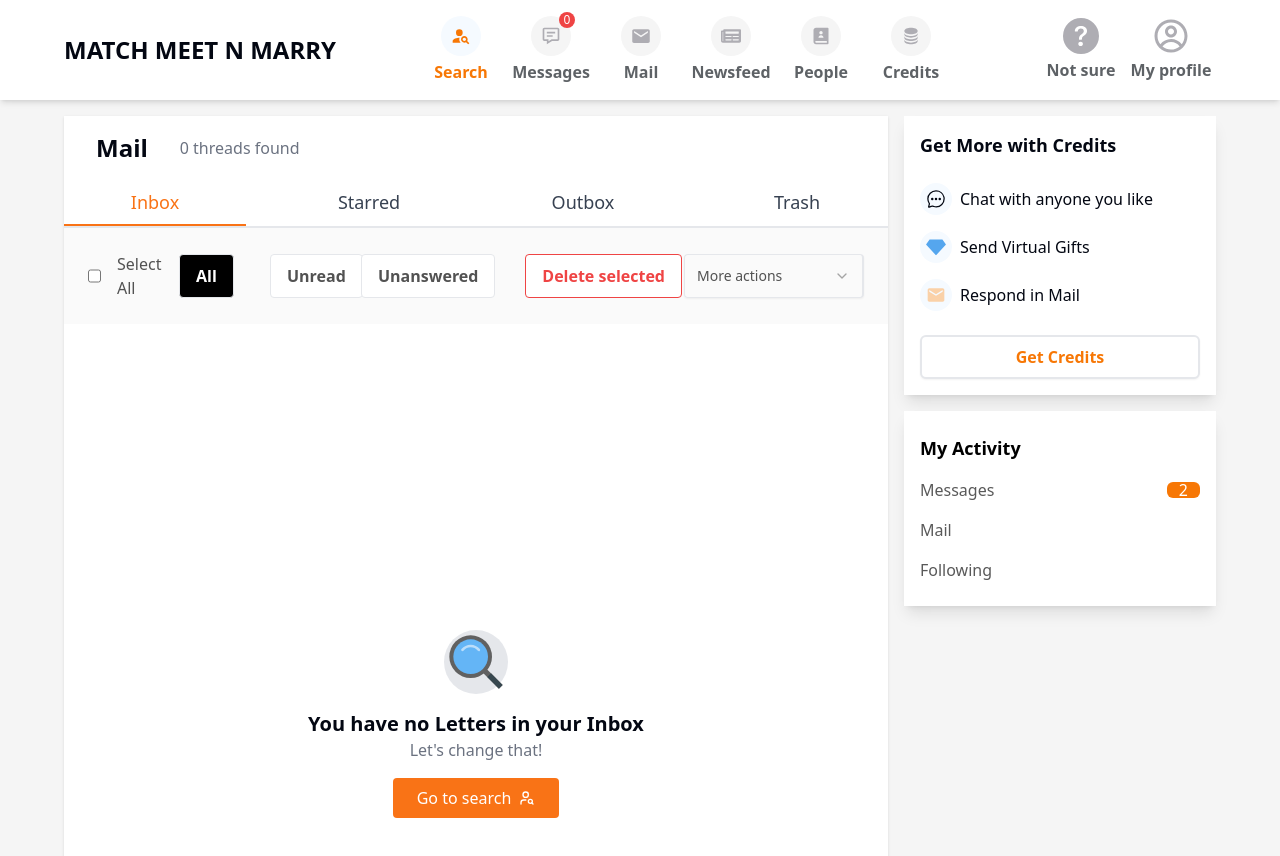
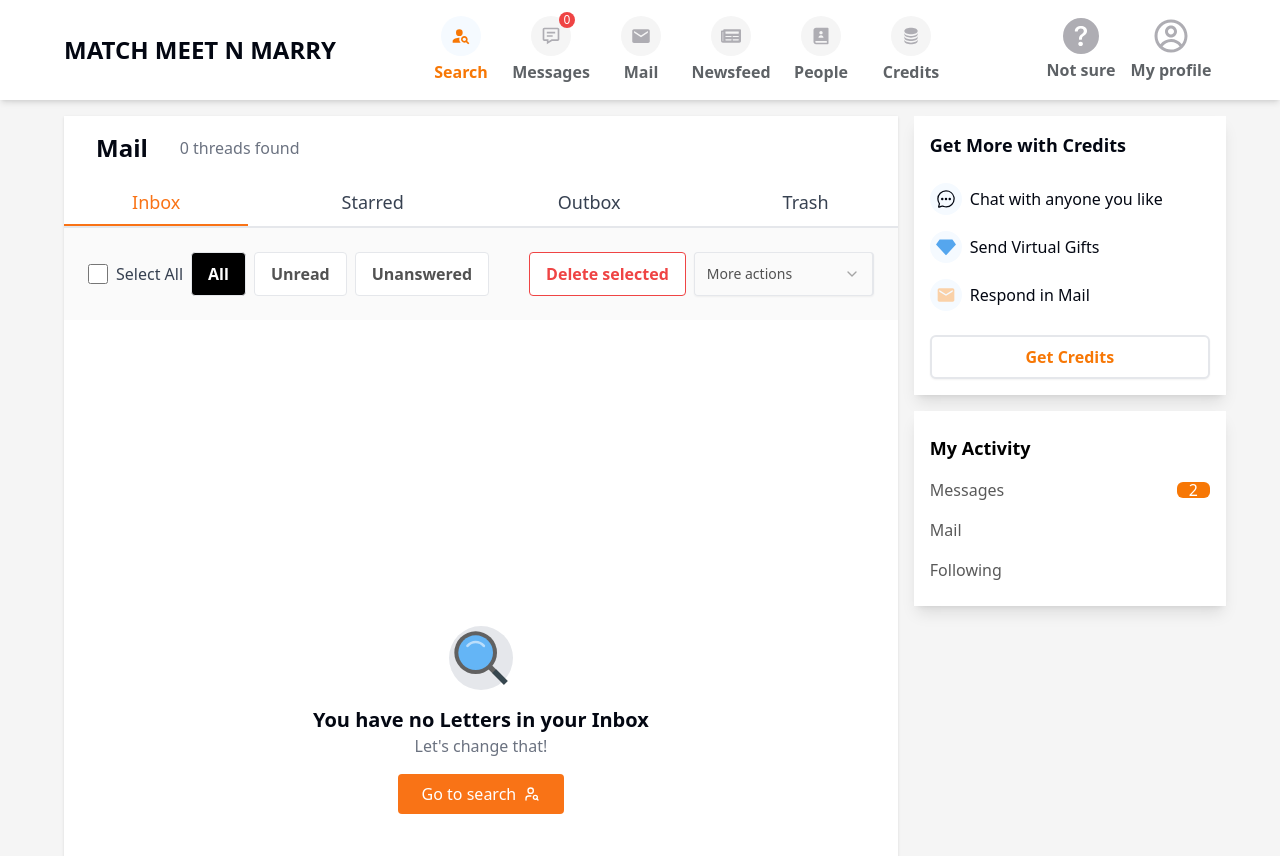
Before and after one commit to Badshah-Alam/mmm, a Next.js app: page /mails in a window 1280 px wide. Shown: the top 856 px of the page. Built offline with nearby package versions, Linux system fonts and the light colour scheme.

Commit message:
add badshaha code

```diff
--- a/app/(pages)/mails/_componets/mail-inbox.tsx
+++ b/app/(pages)/mails/_componets/mail-inbox.tsx
@@ -16,12 +16,19 @@ const MailInbox = () => {
   const dataIinbox = ["All", "Unread", "Unanswered"];
   return (
     <div>
-      <div className=" grid lg:grid-cols-2 gap-12 items-center justify-between bg-[#fafafa] text-[#525252] p-6 ">
-        <div className="grid grid-cols-4  items-center  w-full justify-between">
-          <label className="flex gap-4">
-            <input type="checkbox" aria-label="Select All" />
-            <span className=" font-medium ">Select All</span>
-          </label>
+      <div className="flex lg:flex-row flex-col justify-between gap-4 lg:gap-10 bg-[#fafafa] text-[#525252] p-6 ">
+        <div className="flex gap-2 gap-y-4 flex-wrap sm:flex-nowrap items-center   justify-between">
+          <div className="flex flex-nowrap items-center gap-2 ">
+            <input
+              type="checkbox"
+              aria-label="Select All"
+              className="h-5 w-5 rounded border-gray-300 focus:ring-2 focus:ring-[#f77705] text-white checked:bg-[#f77705] checked:border-[#f77705]"
+            />
+            <span className="font-medium text-nowrap text-gray-700">
+              Select All
+            </span>
+          </div>
+          <div className="flex gap-2">
             {dataIinbox.map((item, index) => (
               <div key={index} className="">
                 <Button
@@ -37,7 +44,8 @@ const MailInbox = () => {
               </div>
             ))}
           </div>
-        <div className=" grid grid-cols-2  justify-items-end  ">
+        </div>
+        <div className="flex justify-between gap-2">
           <Button
             variant="dark"
             size="secondary"
@@ -46,7 +54,7 @@ const MailInbox = () => {
             Delete selected
           </Button>
           <Select>
-            <SelectTrigger className="lg:w-[180px]  border border-r-2 rounded font-medium hover:bg-black hover:text-white ">
+            <SelectTrigger className="lg:w-[180px] border border-r-2 rounded font-medium hover:bg-black hover:text-white">
               <SelectValue placeholder="More actions" />
             </SelectTrigger>
             <SelectContent>
@@ -65,7 +73,7 @@ const MailInbox = () => {
             <h2 className="mt-4 py-25 text-xl  font-bold">
               You have no Letters in your Inbox
             </h2>
-            <p className="text-gray-500"> {`Let's change that!`}</p>
+            <p className="text-gray-500">{`Let's change that!`}</p>
             <div className="mt-4 flex items-center gap-2 px-6 py-2 bg-orange-500 text-white rounded hover:bg-orange-600 cursor-pointer">
               <p>Go to search</p>
               <LuUserSearch />
```
Lines whose indentation alone changed are shown as unchanged.
